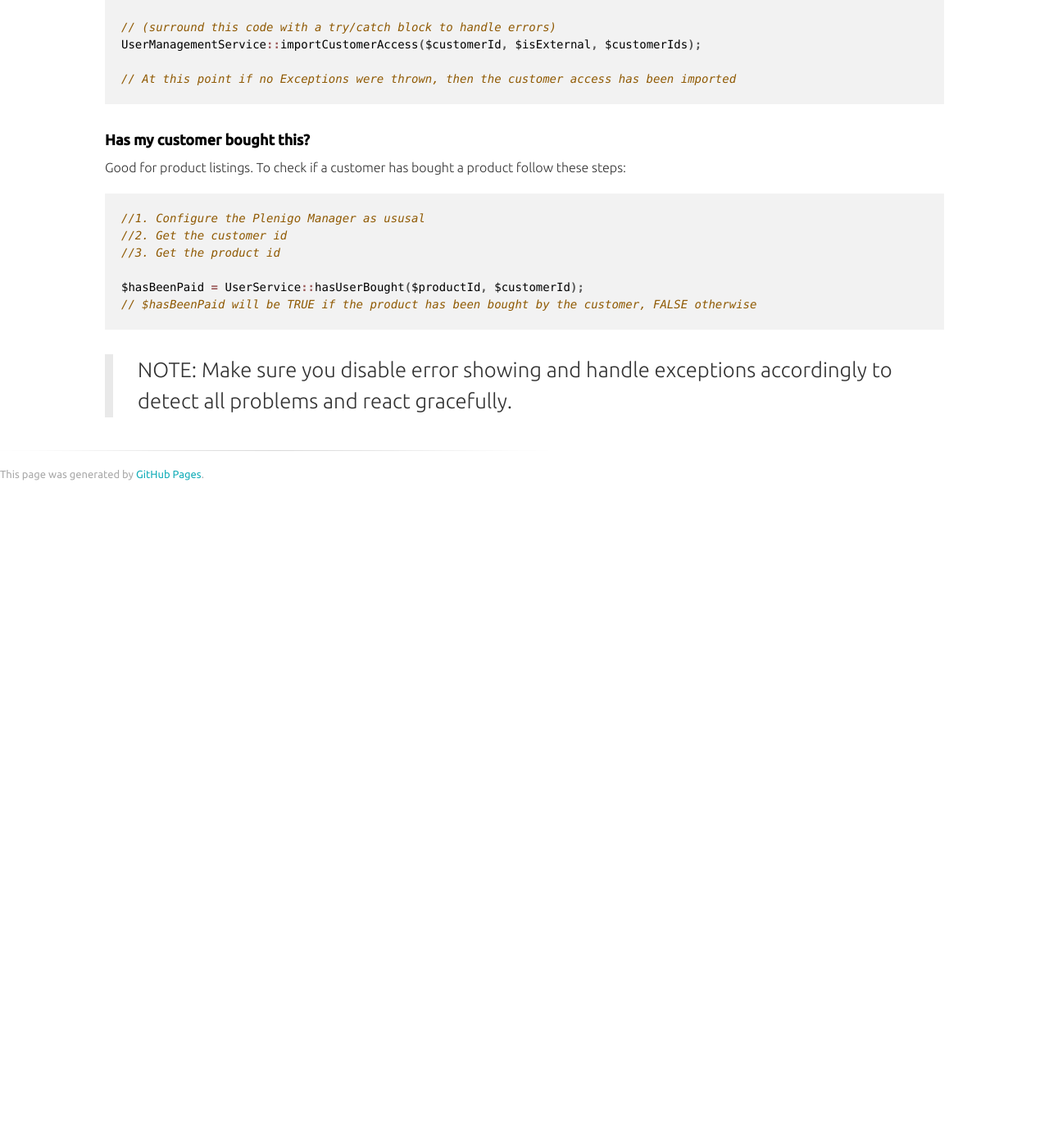
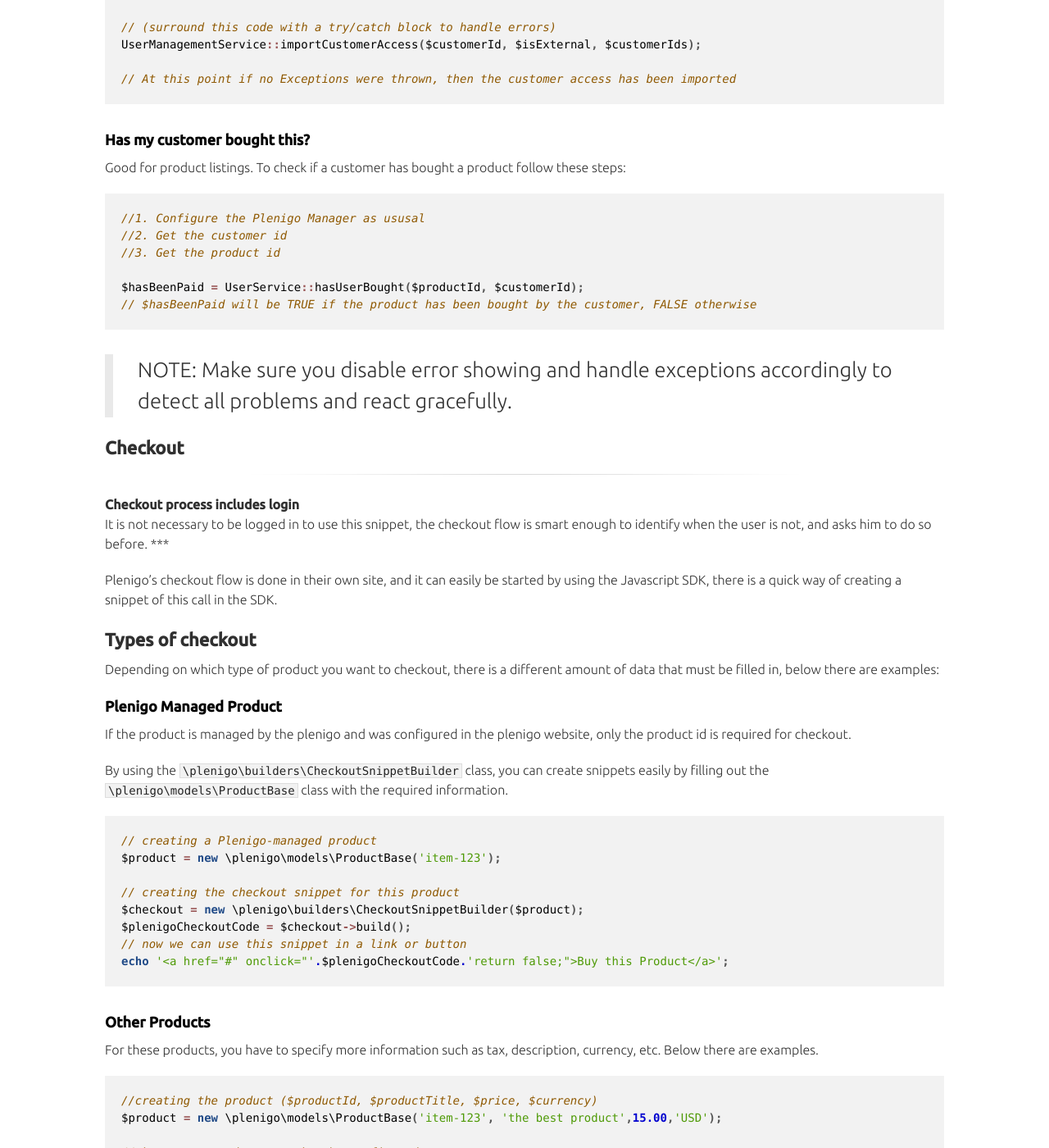
Before and after one commit to plenigo/plenigo.github.io, a Jekyll site: the page built from pages/sdks/php/php.md, in a window 1280 px wide and 1400 px high, scrolled down 6756 px. Shown: the whole window at 82% size. Built offline with Jekyll 4.4.1, drawn with Linux system fonts in a browser that asks for light colours; before the commit the page ends 7374 px from its top, so only the background shows below that; some of the changed text lies outside the part shown.

Commit message:
+ added checkout

````diff
--- a/pages/sdks/php/includes/checkout.md
+++ b/pages/sdks/php/includes/checkout.md
@@ -14,7 +14,7 @@
 
 If the product is managed by the plenigo and was configured in the plenigo website, only the product id is required for checkout.
 
-By using the \plenigo\builders\CheckoutSnippetBuilder class, you can create snippets easily by filling out the \plenigo\models\ProductBase class with the required information.
+By using the `\plenigo\builders\CheckoutSnippetBuilder` class, you can create snippets easily by filling out the `\plenigo\models\ProductBase` class with the required information.
 
 ```php
 // creating a Plenigo-managed product
@@ -45,11 +45,11 @@
 echo '<a href="#" onclick="'.$plenigoCheckoutCode.'return false;">Buy this Product</a>';
 ```
 
-Both of these examples will create a snippet that can be used in a javascript event(such as onclick) and it will start the checkout flow when used in a webpage (html, jsp, gsp, etc) that has the plenigo Javascript SDK included as a script and initialized correctly.
+Both of these examples will create a snippet that can be used in a JavaScript event(such as onclick) and it will start the checkout flow when used in a webpage (html, jsp, gsp, etc) that has the plenigo Javascript SDK included as a script and initialized correctly.
 
 ### Subscription renewal
 
-If the product correspond to the subscription renewal, there is a flag in the **Product** object. This way you can create a subscription renewal button in your site easily setting this flag:
+If the product correspond to the subscription renewal, there is a flag in the _Product_ object. This way you can create a subscription renewal button in your site easily setting this flag:
 
 ```php
 // creating a Plenigo-managed product
@@ -83,7 +83,7 @@
 
 For a more secure way to communicate with the server you can generate a cross-site request forgery token so that when the user is redirected to the page, you can ensure that the redirect comes from the website you requested it to, below there are examples of how to generate the snippet.
 
-You can use the \plenigo\services\TokenService::createCsrfToken() method to generate a token.
+You can use the `\plenigo\services\TokenService::createCsrfToken()` method to generate a token.
 
 ```php
 // creating a Plenigo-managed product
@@ -99,6 +99,7 @@
 ```
 
 ## Checkout combined with OAuth2
+
 ```php
 // creating a Plenigo-managed product
 $product = new \plenigo\models\ProductBase('PLENIGO_ITEM_ID');
--- a/pages/sdks/php/includes/configuration.md
+++ b/pages/sdks/php/includes/configuration.md
@@ -1,7 +1,7 @@
-> Please keep in mind that you need to include the plenigo JavaScript-SDK in every HTML page you would like to use plenigo functionality. The necessary information can be found in the [JavaScript documentation](https://developer.plenigo.com/sdks/javascript/server).
+> Please keep in mind that you need to include the plenigo JavaScript-SDK in every HTML page you would like to use plenigo functionality. The necessary information can be found in the [JavaScript documentation](/sdks/javascript).
 
 In order to configure the SDK, you must do the following:
-You must require and call \plenigo\PlenigoManager::configure() method.
+You must require and call `\plenigo\PlenigoManager::configure()` method.
 
 ```php
 require_once 'libs/php_sdk/plenigo/Plenigo.php';
@@ -29,7 +29,7 @@
 
 If you want to test your integration without doing real production transactions (This is if you want to mock credit card transactions for example), you can set the test mode flag to true, below there are examples of how to do this.
 
-You can also pass a third parameter of the \plenigo\PlenigoManager::configure() method to configure the test flag.
+You can also pass a third parameter of the `\plenigo\PlenigoManager::configure()` method to configure the test flag.
 
 ```php
 require_once 'libs/php_sdk/plenigo/Plenigo.php';
--- a/pages/sdks/php/php.md
+++ b/pages/sdks/php/php.md
@@ -21,3 +21,7 @@
 ## External user management
 
 {% include_relative includes/external_user_management.md %}
+
+## Checkout
+
+{% include_relative includes/checkout.md %}
````
